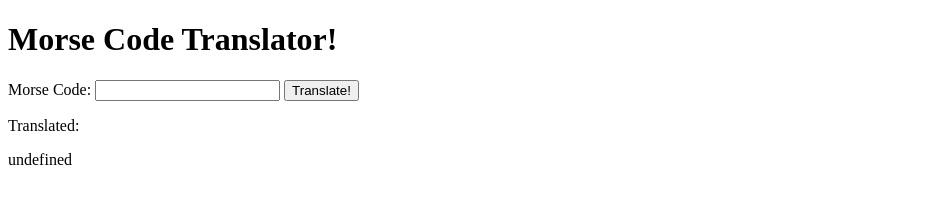
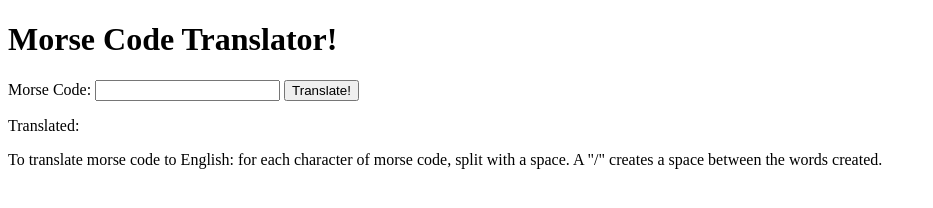
Before and after one commit to Howun/morsecode, a website with bundled scripts: page index.html in a window 1280 px wide. Both pictures are taken after a click on the button "Translate!". Shown: the whole page, without its empty margins (0-933 px from the left). Built offline with nearby package versions, Linux system fonts and the light colour scheme.

Commit message:
Fully working translator from Morse code to English. Still needs styling done and to make English to Morse code, but it is fully functional.

```diff
--- a/index.html
+++ b/index.html
@@ -15,6 +15,7 @@
     <p>Translated:</p>
     <p id="translated"></p>
   </section>
+  <p>To translate morse code to English: for each character of morse code, split with a space. A "/" creates a space between the words created.</p>
   <script type="module" src="./main.js"></script>
 </body>
 </html>
--- a/main.js
+++ b/main.js
@@ -4,15 +4,15 @@ const translateButton = document.getElementById("translateButton");
 let textBox = document.getElementById("translateTxt");
 let translatedTxt = document.getElementById("translated");
 
-// const splitted = textBox.split(" ");
-let inputValues = (textBox.value)
-let test1 = "";
-test1 = inputValues.toString();
+translateButton.addEventListener("click", () => {
 
+  let toArr = textBox.value.split(" ");
 
-translateButton.addEventListener("click", () => {
-  console.log(textBox.value);
-  console.log(morse(textBox.value))
-  translatedTxt.innerHTML = morse(textBox.value)
+  for (let i = 0; i < toArr.length; i++){
+    const translated = toArr.map(values => {
+      return morse(values)
+    })
 
+    translatedTxt.innerHTML = translated.join("");
+  }
 })
```
